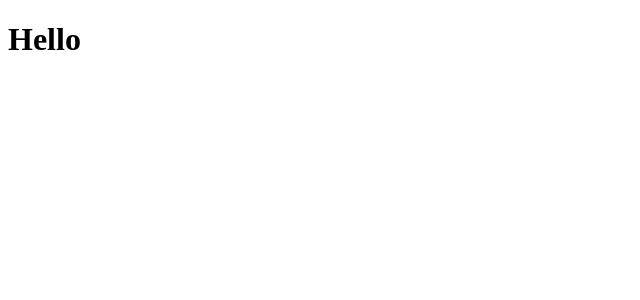
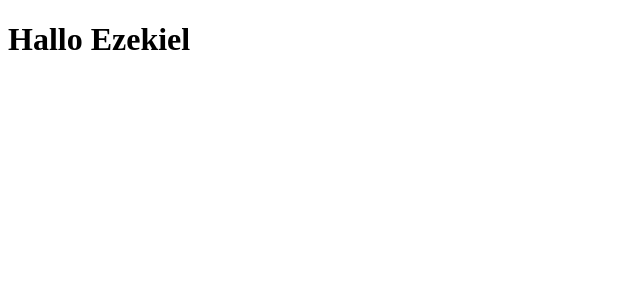
Before and after one commit to adetorodev/reactify, a React (Create React App) app: page / in a window 1280 px wide. Shown: the top 300 px of the page, without its empty margins (0-640 px from the left). Built offline with nearby package versions, Linux system fonts and the light colour scheme.

Commit message:
task: JSX

```diff
--- a/src/App.js
+++ b/src/App.js
@@ -1,5 +1,9 @@
+import Hello from "./component/Hello";
+
 function App() {
-  return <div><h1>Hello</h1></div>;
+  return <div>
+    <Hello />
+  </div>;
 }
 
 export default App;
--- /dev/null
+++ b/src/component/Hello.js
@@ -0,0 +1,16 @@
+import React from "react";
+
+const Hello = () => {
+  //   return (
+    //  with JSX
+  //     <div><h1>Hello ezekiel</h1></div>
+  //   )
+//   without JSX
+  return React.createElement(
+    "div",
+    {className: "aleert"},
+    React.createElement("h1", {id: 'hello'}, "Hallo Ezekiel")
+  );
+};
+
+export default Hello;
```
